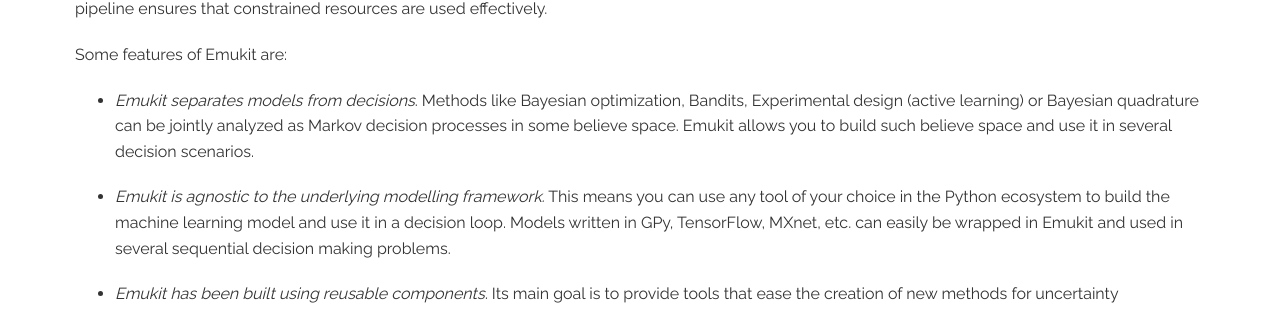
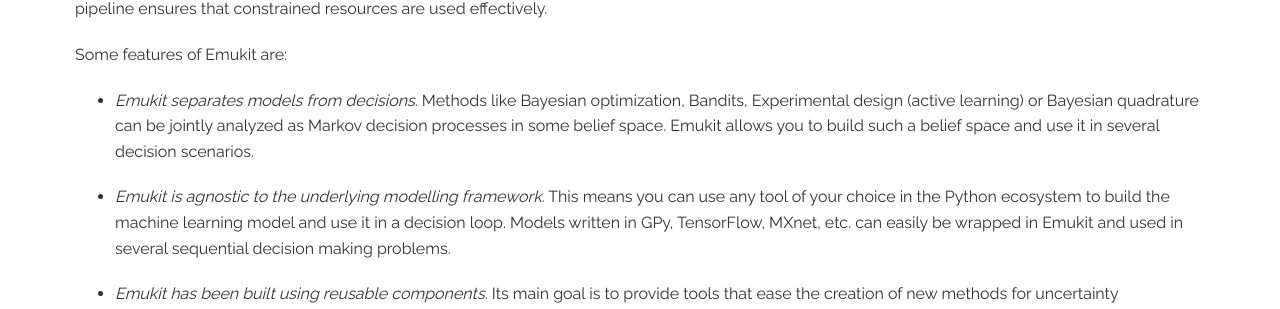
Before and after one commit to EmuKit/emukit, a Jekyll site: the page built from about.md, in a window 1280 px wide and 900 px high. Shown: the part 287-596 px from the top of the window. Built offline with Jekyll 4.4.1, drawn with Linux system fonts in a browser that asks for light colours; some of the changed text lies outside the part shown.

Commit message:
Fix some typos in the about page

```diff
--- a/about.md
+++ b/about.md
@@ -15,7 +15,7 @@
 Some features of Emukit are:
 
 - *Emukit separates models from decisions*. Methods like Bayesian optimization, Bandits, Experimental design (active learning) or Bayesian quadrature
-can be jointly analyzed as Markov decision processes in some believe space. Emukit allows you to build such believe space and use it
+can be jointly analyzed as Markov decision processes in some belief space. Emukit allows you to build such a belief space and use it
 in several decision scenarios.
 
 - *Emukit is agnostic to the underlying modelling framework.* This means you can use any tool of your choice in the Python ecosystem to
```
Also changed, not shown: other parts of about.md (+2 -2 lines).
